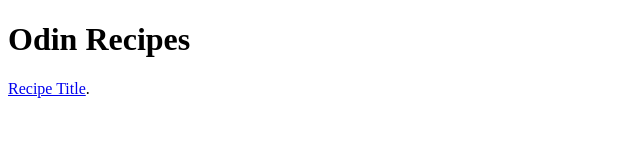
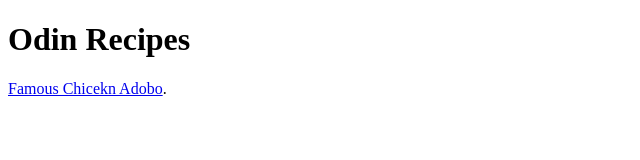
Before and after one commit to zaineme/odin-recipes, a plain HTML site: page index.html in a window 1280 px wide. Shown: the whole page, without its empty margins (0-640 px from the left). Drawn offline with Linux system fonts and the light colour scheme.

Commit message:
Update recipe title link

```diff
--- a/index.html
+++ b/index.html
@@ -7,6 +7,6 @@
 </head>
 <body>
     <h1>Odin Recipes</h1>
-    <a href="recipes/chicken-adobo.html">Recipe Title</a>.
+    <a href="recipes/chicken-adobo.html">Famous Chicekn Adobo</a>.
 </body>
 </html>
```
